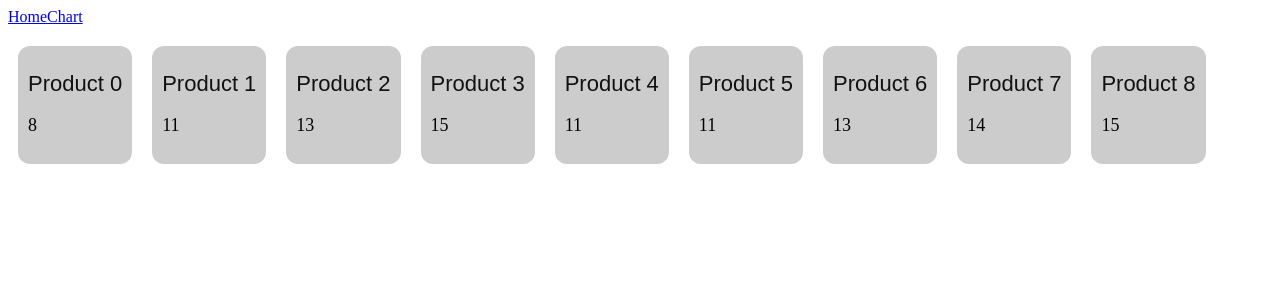
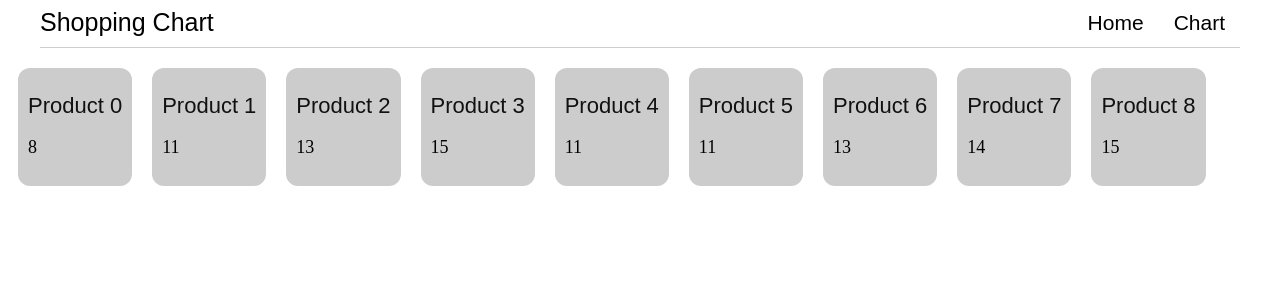
Before and after one commit to muhammeddeniz/redux-shopping-cart, a React (Create React App) app: page / in a window 1280 px wide. Shown: the top 300 px of the page. Built offline with nearby package versions, Linux system fonts and the light colour scheme.

Commit message:
header component

```diff
--- a/src/components/header/header.css
+++ b/src/components/header/header.css
@@ -1,3 +1,43 @@
-h1 {
-    color: red;
+.header{
+    display: flex;
+    align-items: center;
+    justify-content: space-between;
+
+    max-width: 1200px;
+    margin: auto;
+
+    padding-bottom: 10px;
+
+    border-bottom: 1px solid rgb(207, 206, 206);
 }
+
+.header__title{
+    font-size: 25px;
+    padding: 0;
+    margin: 0;
+
+    font-weight: 500;
+    font-family: fantasy;
+
+    cursor: pointer;
+    color: black;
+    text-decoration: none;
+}
+
+
+.header .navbar__link{
+    padding: 0 15px;
+
+    font-size: 21px;
+    text-decoration: none;
+    font-weight: 500;
+    font-family: fantasy;
+
+    color: black;
+
+}
+
+.header .navbar__link:hover{
+    color: gray;
+
+}
--- a/src/components/header/index.js
+++ b/src/components/header/index.js
@@ -1,32 +1,39 @@
-import React  from "react";
+import React from "react";
 import "./header.css";
 
-import {    BrowserRouter as Router,
-Switch,
-Route,
-Link
-} from "react-router-dom";
+import { BrowserRouter as Router, Switch, Route, Link } from "react-router-dom";
 import { HomePage, ChartPage } from "../../pages";
 
 const Header = () => {
   return (
     <Router>
+      <header className="header">
+        <Link to="/" className="header__title">
+          Shopping Chart
+        </Link>
+
         <nav>
-                <Link to="/">Home</Link>
-                <Link to="/chart">Chart</Link>
+          <Link to="/" className="navbar__link">
+            Home
+          </Link>
+
+          <Link to="/chart" className="navbar__link">
+            Chart
+          </Link>
         </nav>
+      </header>
 
-            <Switch>
+      <Switch children>
+        <Route exact path="/">
+          <HomePage />
+        </Route>
+
         <Route path="/chart">
           <ChartPage />
         </Route>
-
-                <Route path="/">
-                    <HomePage />
-                </Route>
       </Switch>
     </Router>
-    )
-}
+  );
+};
 
 export default Header;
--- a/src/components/index.js
+++ b/src/components/index.js
@@ -1,2 +1,2 @@
-export { default as Card } from "./card";
-export { default as Header } from "./header";
+export { default as Card } from './card';
+export { default as Header } from './header';
--- a/src/pages/chart.js
+++ b/src/pages/chart.js
@@ -1,12 +1,35 @@
 import React from "react";
 
+import { connect } from "react-redux";
+import { Card } from "../components";
 
-const Chart = () => {
-    return(
-        <div>
-            <h1>Chart Page</h1>
-        </div>
-    )
-}
+const Chart = (props) => {
+  return (
+    <div>
+      <div
+        style={{
+          marginTop: 200,
+        }}
+      >
+        {props.products?.map((product) => (
+          <Card
+            onClick={() => {
+              props.addProduct(product);
+            }}
+            name={product.name}
+            price={product.price}
+          ></Card>
+        ))}
+      </div>
+    </div>
+  );
+};
 
-export default Chart;
+const getStateProps = (state) => {
+  return {
+    data: state.data,
+    products: state.products,
+  };
+};
+
+export default connect(getStateProps)(Chart);
--- a/src/pages/home.js
+++ b/src/pages/home.js
@@ -8,36 +8,21 @@ const App = (props) => {
   console.log("products : ", props.products);
 
   return (
-    <div className="App">
-
+    <div className="carts">
       <div
         style={{
           display: "flex",
-            flexDirection: "row"
+          flexDirection: "row",
         }}
-
       >
         {props.data?.data?.map((product) => (
-
           <Card
             onClick={() => {
               props.addProduct(product);
             }}
             name={product.name}
-          price={product.price}></Card>
-          ))}
-          </div>
-
-      <div
-        style={{
-          marginTop: 200,
-        }}
-      >
-        {props.products?.map((product) => (
-          <div>
-            <h1>{product.name}</h1>
-            <h4>{product.price}</h4>
-          </div>
+            price={product.price}
+          ></Card>
         ))}
       </div>
     </div>
--- a/src/pages/index.js
+++ b/src/pages/index.js
@@ -1,2 +1,2 @@
-export { default as HomePage } from  "./home";
-export { default as ChartPage } from  "./chart";
+export { default as HomePage } from './home';
+export { default as ChartPage } from './chart';
```
Also changed, not shown: src/App.js (+3 -7 lines), package.json (line endings or trailing spaces), 1 other file (tests, documents, lock files or other folders). Lines whose indentation alone changed are shown as unchanged.
